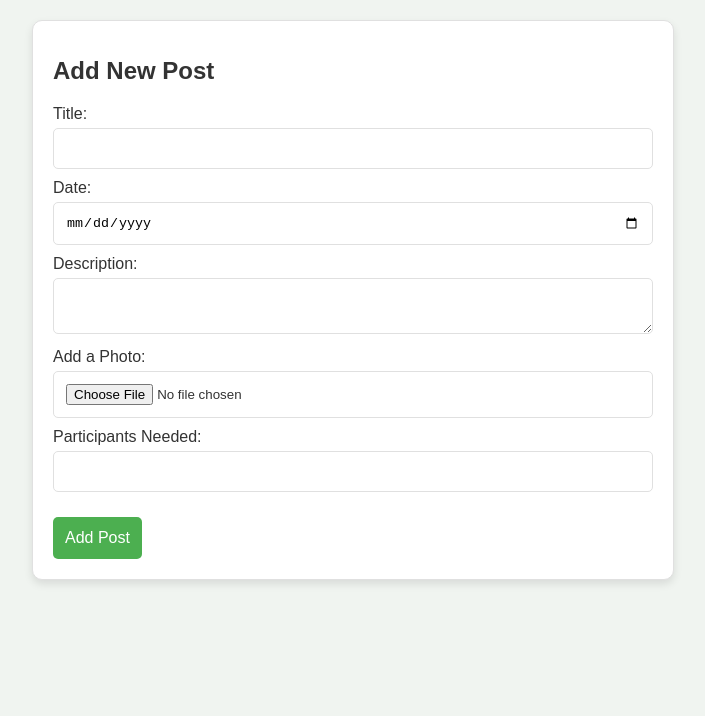
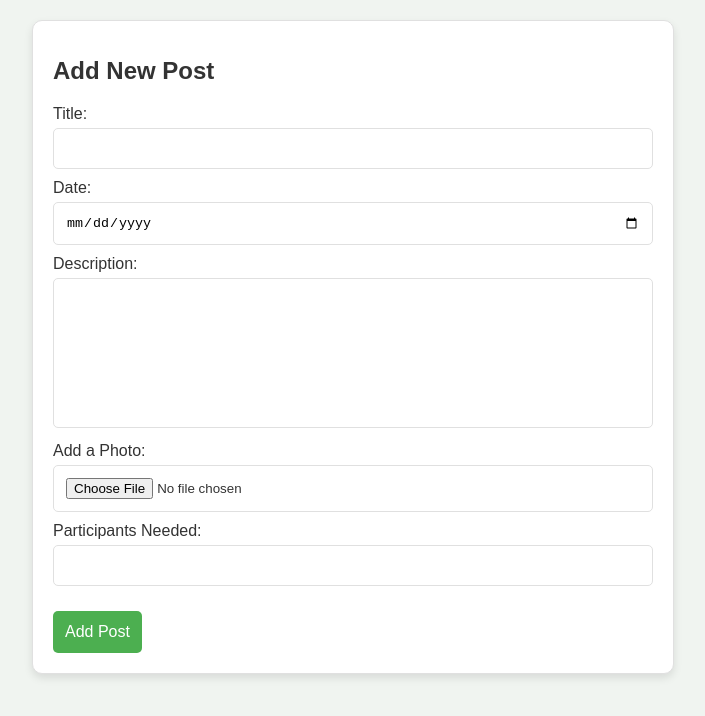
Before and after one commit to boki717/Volont, a React (Create React App) app in the folder my-app/: page /post-form in a window 1280 px wide. Shown: the top 716 px of the page, without its empty margins (287-992 px from the left). Built offline with nearby package versions, Linux system fonts and the light colour scheme.

Commit message:
fixan description

```diff
--- a/my-app/src/components/PostForm.css
+++ b/my-app/src/components/PostForm.css
@@ -27,7 +27,19 @@
   margin-top: 5px;
   border: 1px solid #e0e0e0; /* Light grey border for inputs */
   border-radius: 5px;
-  box-sizing: border-box; /* Ensures padding is included in width */
+  box-sizing: border-box;
+  resize: none; /* Ensures padding is included in width */
+}
+
+.post-form textarea {
+  width: 100%;
+  padding: 12px;
+  margin-top: 5px;
+  border: 1px solid #e0e0e0; /* Light grey border for inputs */
+  border-radius: 5px;
+  box-sizing: border-box;
+  resize: none; /* Ensures padding is included in width */
+  height: 150px;
 }
 
 .post-form input:focus, .post-form textarea:focus {
```
Also changed, not shown: my-app/src/components/PostForm.js (line endings or trailing spaces).
